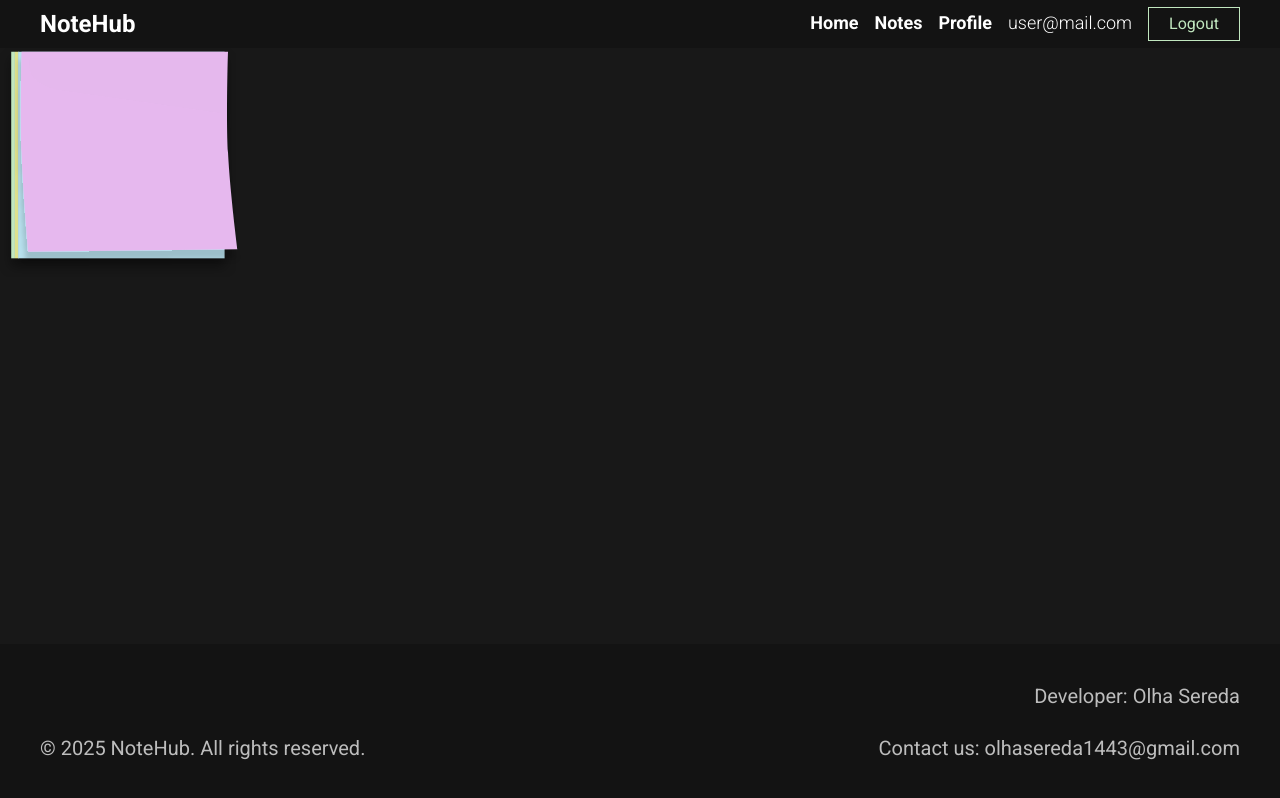
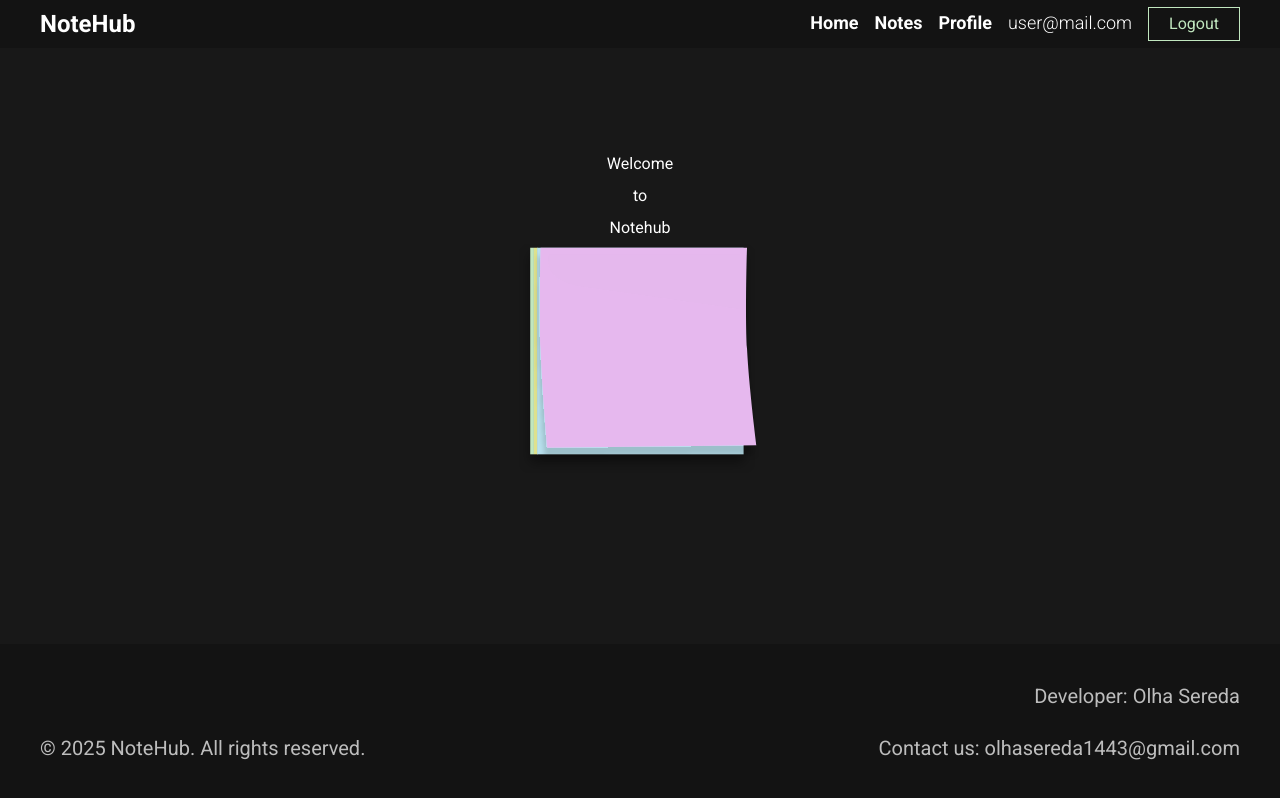
Before and after one commit to hellvita/notehub-helvita, a Next.js app: page / in a window 1280 px wide. Built offline with nearby package versions, Linux system fonts and the light colour scheme; no server answers.

Commit message:
center the Home component content

```diff
--- a/app/layout.tsx
+++ b/app/layout.tsx
@@ -40,7 +40,7 @@ export default function RootLayout({
   return (
     <html lang="en">
       <body
-        className={`${roboto.variable} text-white-950 text-s8 mobile:text-s16 leading-2 mobile:leading-8 flex flex-col min-h-screen `}
+        className={`${roboto.variable} text-white-950 text-s12 mobile:text-s16 leading-2 mobile:leading-8 flex flex-col min-h-screen `}
       >
         <Header />
 
--- a/app/page.tsx
+++ b/app/page.tsx
@@ -3,7 +3,14 @@ import IconNotes from "@/components/Home/IconNotes/IconNotes";
 export default function Home() {
   return (
     <main className="bg-black-800 grow">
-      <IconNotes screenSize="mobile" />
+      <div className="py-25 px-4 flex flex-col justify-center items-center">
+        <h1 className="flex flex-col text-center">
+          <span>Welcome</span> <span>to</span> <span>Notehub</span>
+        </h1>
+        <div className="hidden mobile:block">
+          <IconNotes screenSize="mobile" />
+        </div>
+      </div>
     </main>
   );
 }
--- a/components/Footer/Footer.tsx
+++ b/components/Footer/Footer.tsx
@@ -1,7 +1,7 @@
 export default function Footer() {
   return (
     <footer className="bg-black-900 py-4 tablet-big:py-9 text-center text-white-400 tablet-big:text-s20 selection:text-blue-400 selection:bg-blue-400-12">
-      <div className="my-0 mx-auto min-w-50 flex flex-col gap-y-5 px-5 tablet-big:px-10 tablet-big:flex-row tablet-big:justify-between tablet-big:items-end desktop:items-center desktop:justify-center desktop:gap-x-21">
+      <div className="flex flex-col gap-y-5 px-5 tablet-big:px-10 tablet-big:flex-row tablet-big:justify-between tablet-big:items-end desktop:items-center desktop:justify-center desktop:gap-x-21">
         <p>© 2025 NoteHub. All rights reserved.</p>
         <div className="flex flex-col gap-y-5 tablet-big:text-right desktop:text-center desktop:flex-row desktop:gap-x-21">
           <p>Developer: Olha Sereda</p>
```
